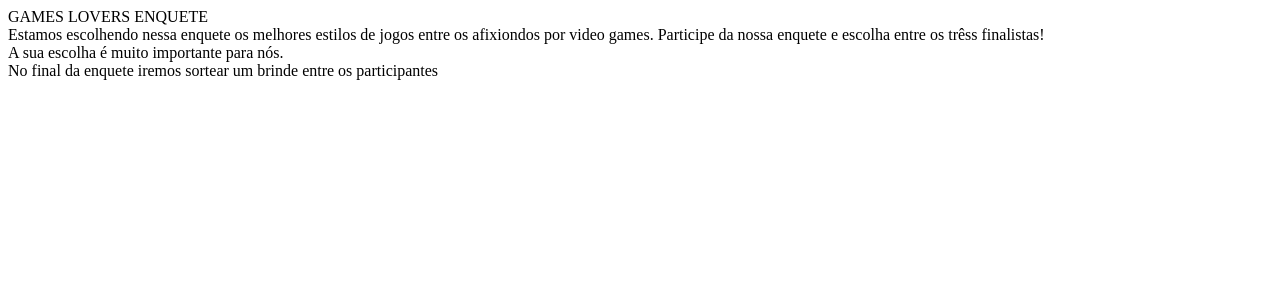
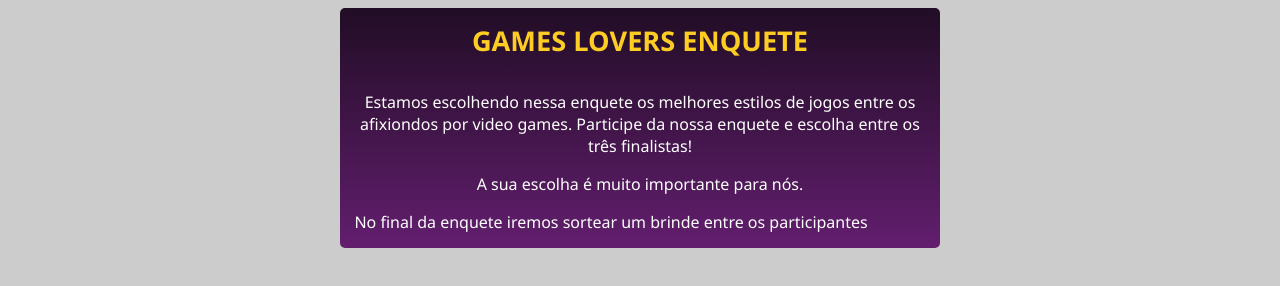
Before and after one commit to analuz5/Projeto02, a plain HTML site: page index.html in a window 1280 px wide. Drawn offline with Linux system fonts and the light colour scheme.

Commit message:
incrementando o css

```diff
--- a/index.html
+++ b/index.html
@@ -5,6 +5,7 @@
     <meta charset="UTF-8">
     <meta name="viewport" content="width=device-width, initial-scale=1.0">
     <title>Projeto02</title>
+    <link rel="stylesheet" href="style.css">
 </head>
 
 <body>
@@ -15,12 +16,12 @@
             </div>
             <div class="header-subtitle">
                 Estamos escolhendo nessa enquete os melhores estilos de jogos entre os afixiondos por video games.
-                Participe da nossa enquete e escolha entre os trêss finalistas!
+                Participe da nossa enquete e escolha entre os três finalistas!
             </div>
             <div class="header-subtitle">
                 A sua escolha é muito importante para nós.
             </div>
-            <div class="header-subtitle">
+            <div>
                 <span class="header-subtitle">No final da enquete iremos sortear um</span>
                 <span class="header-subtitleN">brinde</span>
                 <span class="header-subtitle">entre os participantes</span>
--- /dev/null
+++ b/style.css
@@ -0,0 +1,41 @@
+body{
+    background-color: #CCCCCC;
+    font-family:'Segoe UI', Tahoma, Geneva, Verdana, sans-serif;
+}
+.container{
+    background:linear-gradient(rgb(33, 13, 37),rgb(98, 30, 110));
+    border-radius: 5px;
+    margin: auto;
+    width: 600px;
+}
+.header {
+    padding: 0.9rem;
+}
+.header-title {
+    color: #FECD23;
+    font-size: 1.7rem;/* 1rem equivale a 16px (depende, mas no geral sim - ir em inspecionar no F12 e verificar)*/
+    font-weight: 600;
+    margin-bottom: 2rem;
+    text-align: center;
+}
+.header-subtitle{
+    color: #fff;
+    text-align: center;
+    margin-bottom: 1rem ;
+}
+.header-subtitleN{
+    color: #fff;
+    font-weight: 500;
+
+}
+@media screen and (max-width:620px){
+    html{
+        font-size: 14px;
+    }
+    .container{
+        width: 95%;
+    }
+    .header{
+        padding: 15px;
+    }
+}
```
